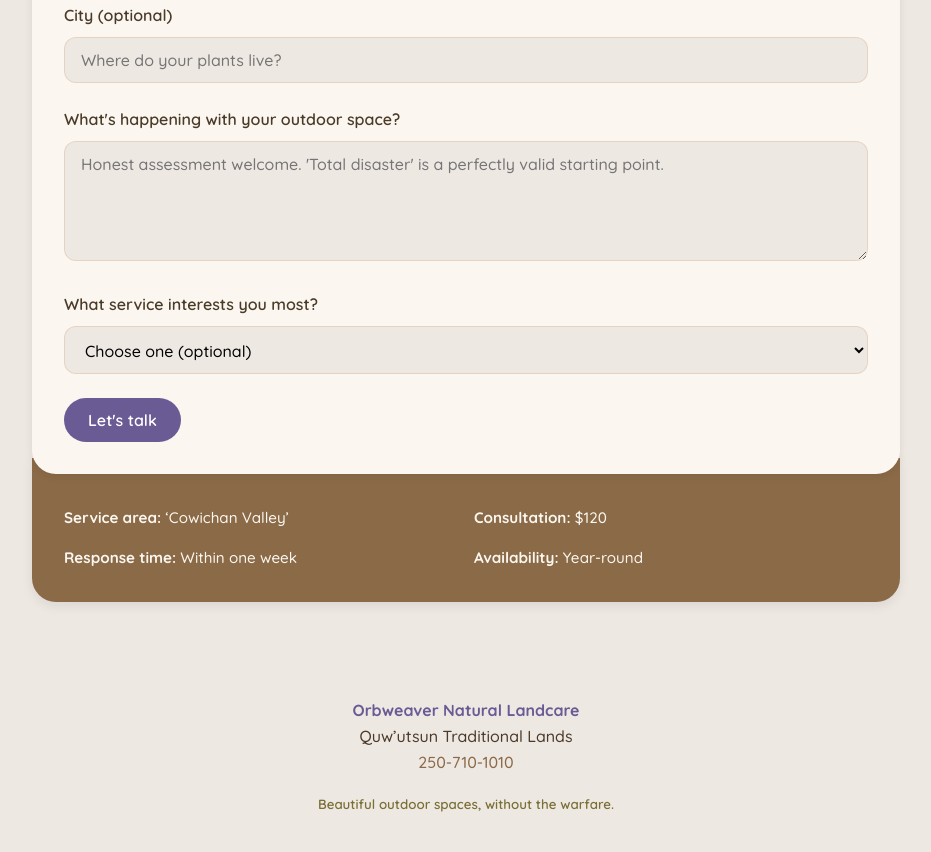
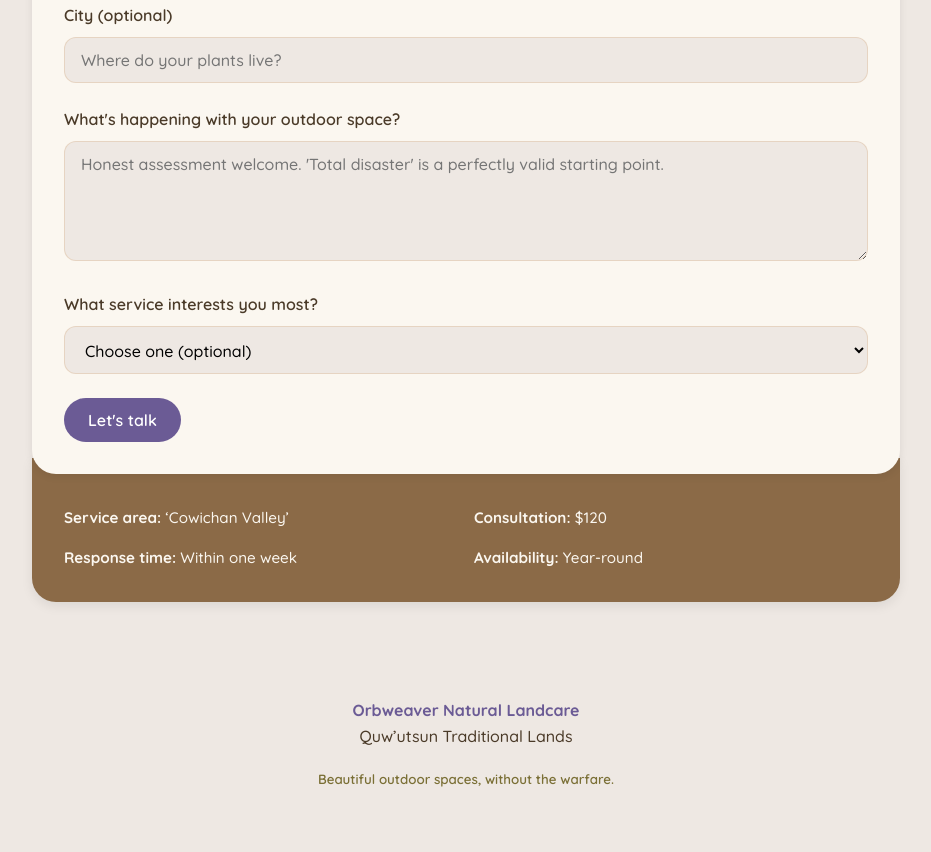
Before and after one commit to axelcme/orbweaver, a plain HTML site: page index.html in a window 1280 px wide. Shown: the part 2942-3794 px from the top of the page, without its empty margins (174-1105 px from the left). Drawn offline with Linux system fonts and the light colour scheme; a script that the page names is missing.

Commit message:
Update index.html

```diff
--- a/index.html
+++ b/index.html
@@ -913,8 +913,6 @@ footer small {
     <p>
         <strong>Orbweaver Natural Landcare</strong><br>
         Quw&rsquo;utsun Traditional Lands<br>
-        <a href="tel:250-710-1010">250-710-1010</a><br>
-
     </p>
     <small>Beautiful outdoor spaces, without the warfare.</small>
 </footer>
```
